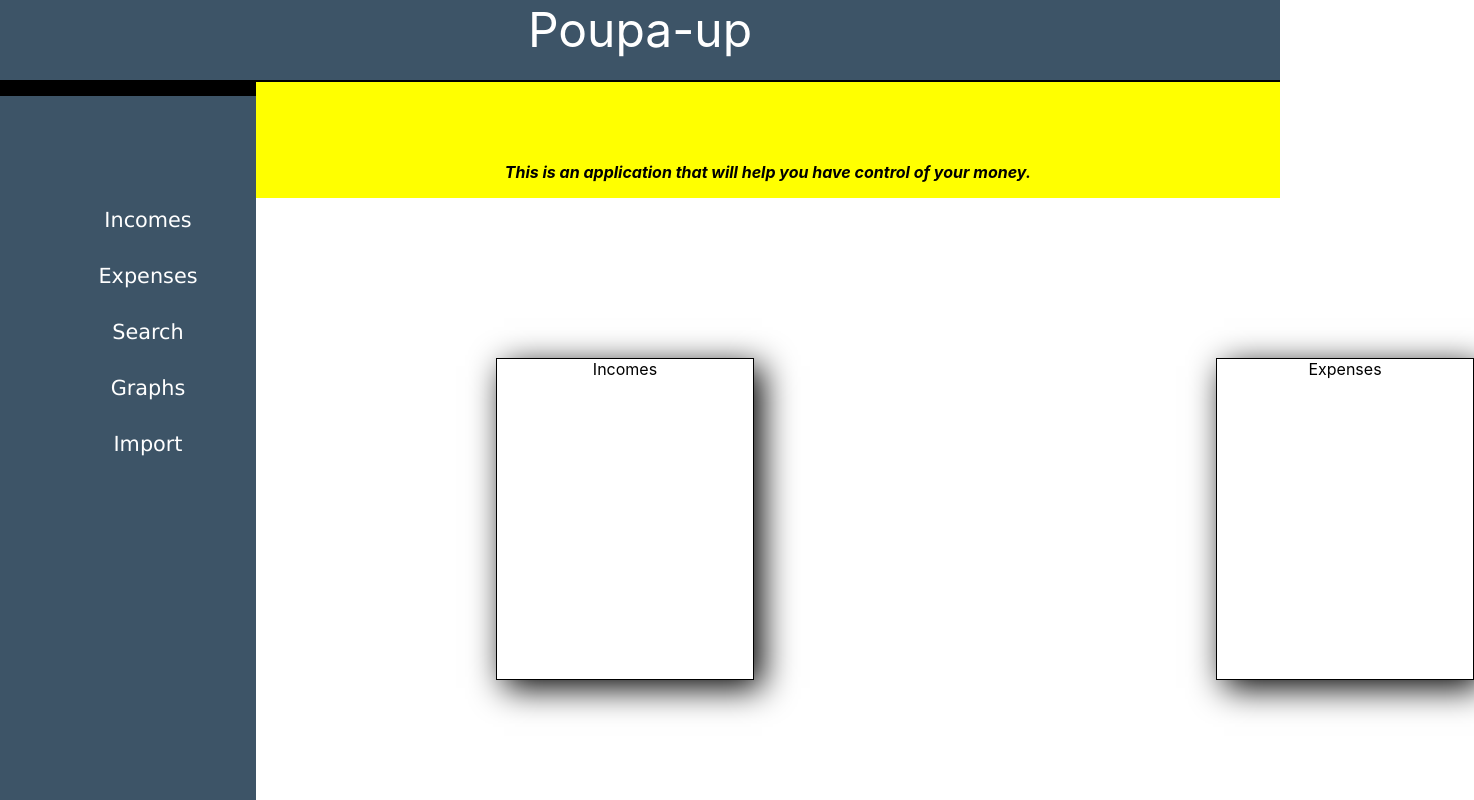
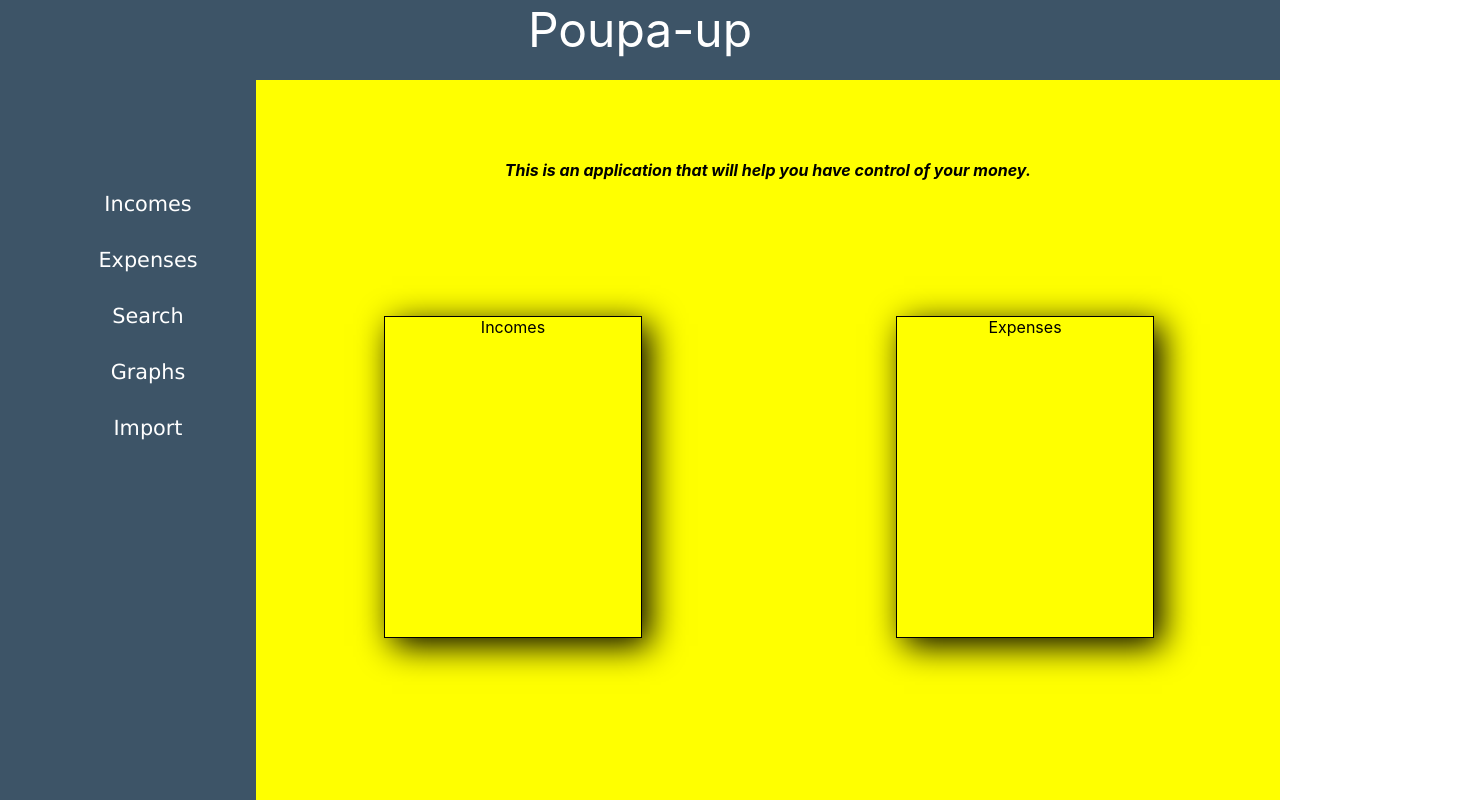
Before and after one commit to AlexandreResende/poupa-up-web, a React (Create React App) app: page / in a window 1280 px wide. Shown: the whole page, 1474 px wide, since content can reach past the window. Built offline with nearby package versions, Linux system fonts and the light colour scheme.

Commit message:
layout: Adjust positioning of components and elements

```diff
--- a/src/App.css
+++ b/src/App.css
@@ -22,6 +22,11 @@
   color: #61dafb;
 }
 
+.relativePositioning {
+  position: relative;
+
+}
+
 @keyframes App-logo-spin {
   from {
     transform: rotate(0deg);
--- a/src/App.js
+++ b/src/App.js
@@ -12,7 +12,7 @@ class App extends Component {
   render() {
     return (
       <BrowserRouter>
-        <div>
+        <div class='relativePositioning'>
           <Header title={'Poupa-up'}></Header>
           <SideBar></SideBar>
           <ContentSection></ContentSection>
--- a/src/components/contentCard/content-card.sc.js
+++ b/src/components/contentCard/content-card.sc.js
@@ -2,16 +2,20 @@
 import styled from 'styled-components';
 
 const ContentCard = styled.div`
-  display: inline-block;
-  width: 20%;
-  height:40%;
-  border: 1px solid black;
-  margin-top: 10rem;
   position: absolute;
+
+  width: 20vw;
+  height:40vh;
+
+  text-align: center;
+
+  margin-top: 15vh;
   margin-right: ${props => props.marginRight};
   margin-left: ${props => props.marginLeft};
-  text-align: center;
+
+  border: 1px solid black;
   box-shadow: 0.5rem 0.5rem 2rem black;
+  display: inline-block;
 `;
 
 export default ContentCard;
--- a/src/components/contentSection/content-section.js
+++ b/src/components/contentSection/content-section.js
@@ -18,8 +18,8 @@ class ContentSection extends PureComponent {
         <p>
           This is an application that will help you have control of your money.
         </p>
-        <ContentCard title={'Incomes'} marginLeft={'15rem'} marginRight={'10rem'}></ContentCard>
-        <ContentCard title={'Expenses'} marginLeft={'60rem'} marginRight={'5rem'}></ContentCard>
+        <ContentCard title={'Incomes'} marginLeft={'10vw'}></ContentCard>
+        <ContentCard title={'Expenses'} marginLeft={'50vw'} marginRight={'10vw'}></ContentCard>
       </ContentSectionSC>
     );
   }
--- a/src/components/contentSection/content-section.sc.js
+++ b/src/components/contentSection/content-section.sc.js
@@ -2,14 +2,15 @@
 import styled from 'styled-components';
 
 const ContentSection = styled.div`
-  margin-top: -5rem;
+  position: absolute;
+
+  width: 80vw;
+  height: 90vh;
+
   background-color: yellow;
-  width: 80%;
-  height: 90%;
-  margin-left: 20%;
-  z-index: -1;
-  margin-top: 0;
-  overflow-y: hidden;
+
+  margin-top: 10vh;
+  margin-left: 20vw;
 `;
 
 export default ContentSection;
--- a/src/components/header/header.sc.js
+++ b/src/components/header/header.sc.js
@@ -2,14 +2,18 @@
 import styled from 'styled-components';
 
 const Header = styled.div`
+  position: absolute;
+
+  width: 100vw;
+  height: 10vh;
+
   background-color: #3D5467;
   color: white;
+
   font-size: 3rem;
   text-align: center;
-  width: 100%;
-  height: 5rem;
-  top: 0;
-  border-bottom: 2px solid black;
+
+  z-index: 1;
 `;
 
 export default Header;
--- a/src/components/sideBar/side-bar.sc.js
+++ b/src/components/sideBar/side-bar.sc.js
@@ -2,13 +2,14 @@
 import styled from 'styled-components';
 
 const SideBar = styled.div`
-  margin-top: 5rem;
-  border-top: 1rem solid black;
+  position: absolute;
+
+  height: 90vh;
+  width: 20vw;
+
   background-color: #3D5467;
-  position: fixed;
-  top: 0;
-  height: 100%;
-  width: 20%;
+
+  margin-top: 10vh;
 `;
 
 export default SideBar;
```
